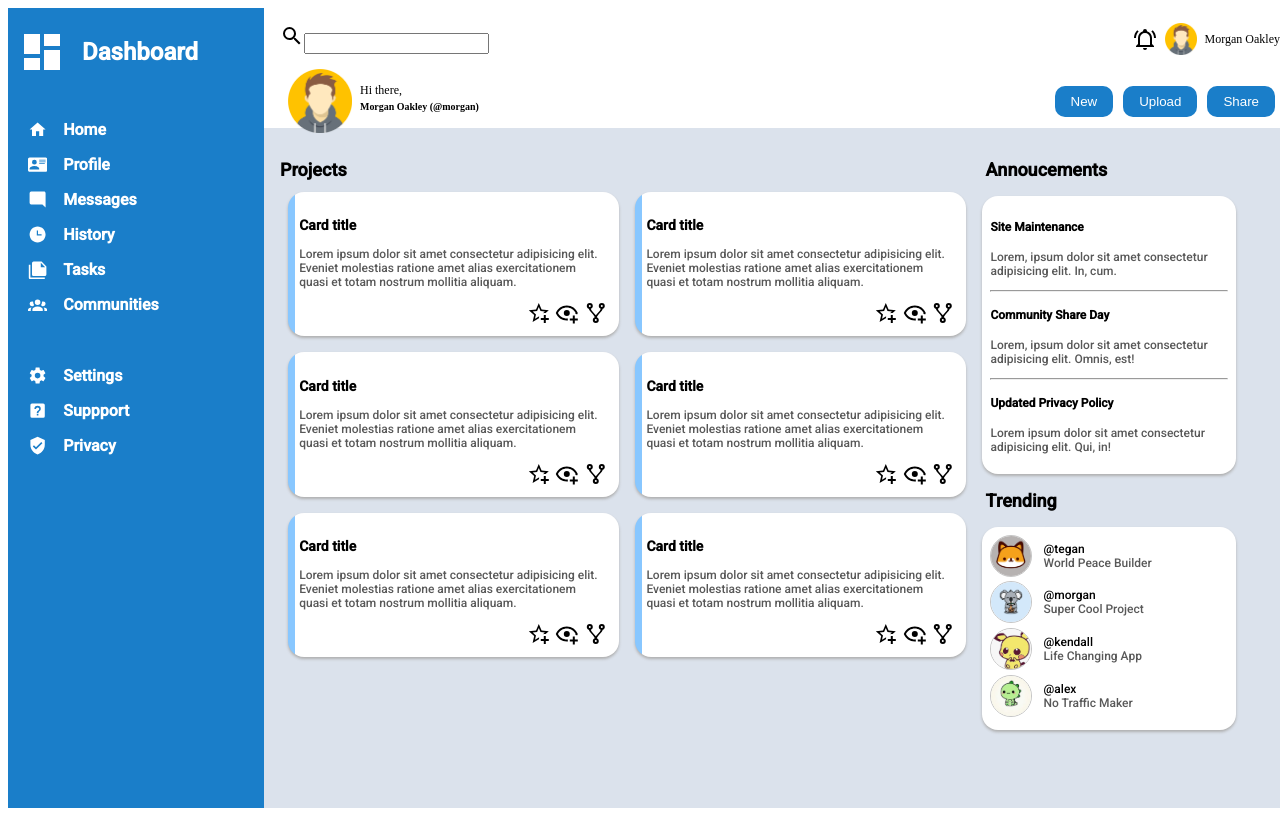
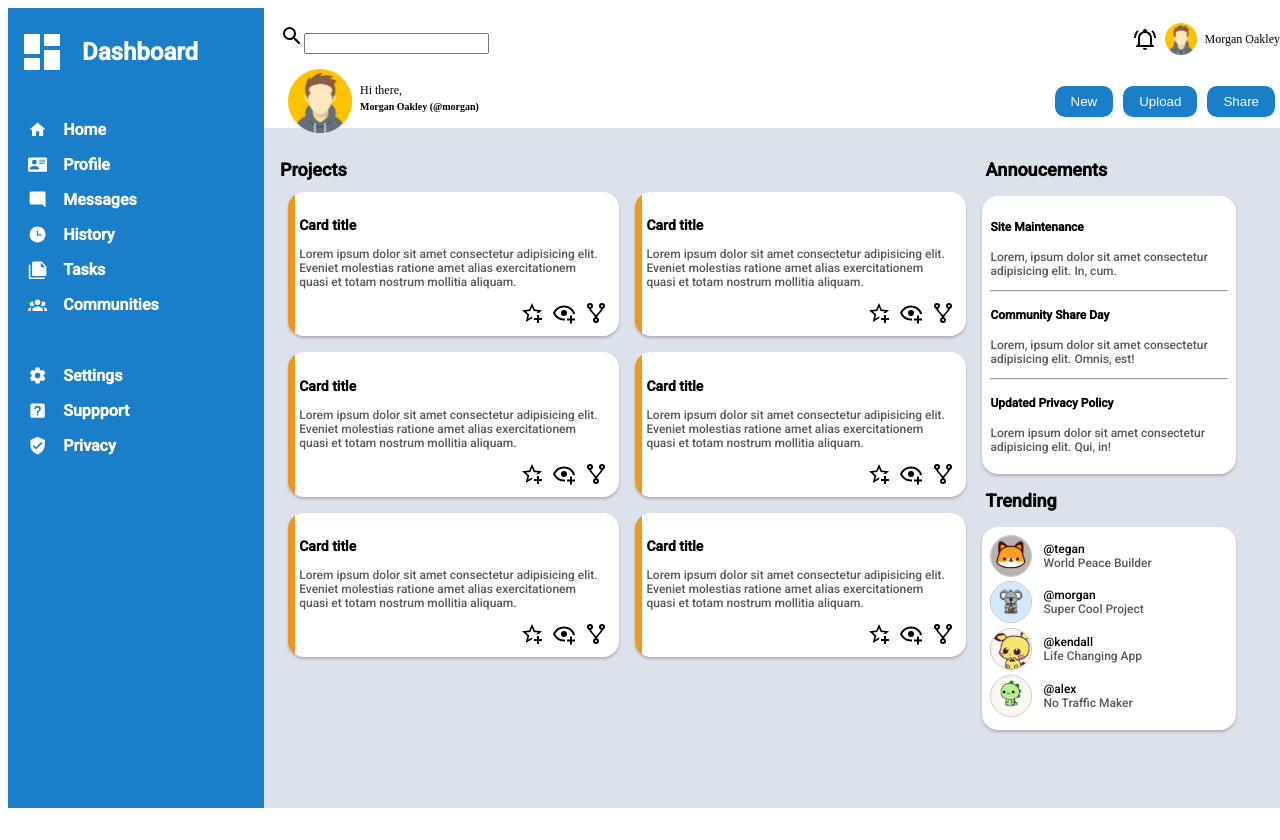
Before and after one commit to dyau172/the-odin-project, a React (Create React App) app in the folder 2-admin-dashboard/: page / in a window 1280 px wide. Shown: the top 840 px of the page. Built offline with nearby package versions, Linux system fonts and the light colour scheme.

Commit message:
changed card colour

```diff
--- a/2-admin-dashboard/src/components/dashboard.scss
+++ b/2-admin-dashboard/src/components/dashboard.scss
@@ -40,8 +40,8 @@
                 box-shadow: 0px 2px 3px rgb(175, 175, 175);
                 background-color: white;
 
-                background-image: linear-gradient(to right, #88c7ff, #88c7ff 2%, transparent 2%, transparent 100%);
-                background-image: -webkit-linear-gradient(to right, #88c7ff, #88c7ff 2%, transparent 2%, transparent 100%)
+                background-image: linear-gradient(to right, #f3961d, #f3961d 2%, transparent 2%, transparent 100%);
+                background-image: -webkit-linear-gradient(to right, #f3961d, #f3961d 2%, transparent 2%, transparent 100%)
 
 
 
@@ -53,7 +53,7 @@
                 justify-content: flex-end;
 
                 .icon{
-                    padding-left: 0.3rem;
+                    padding-left: 0.5rem;
                 }
             }
 
```
